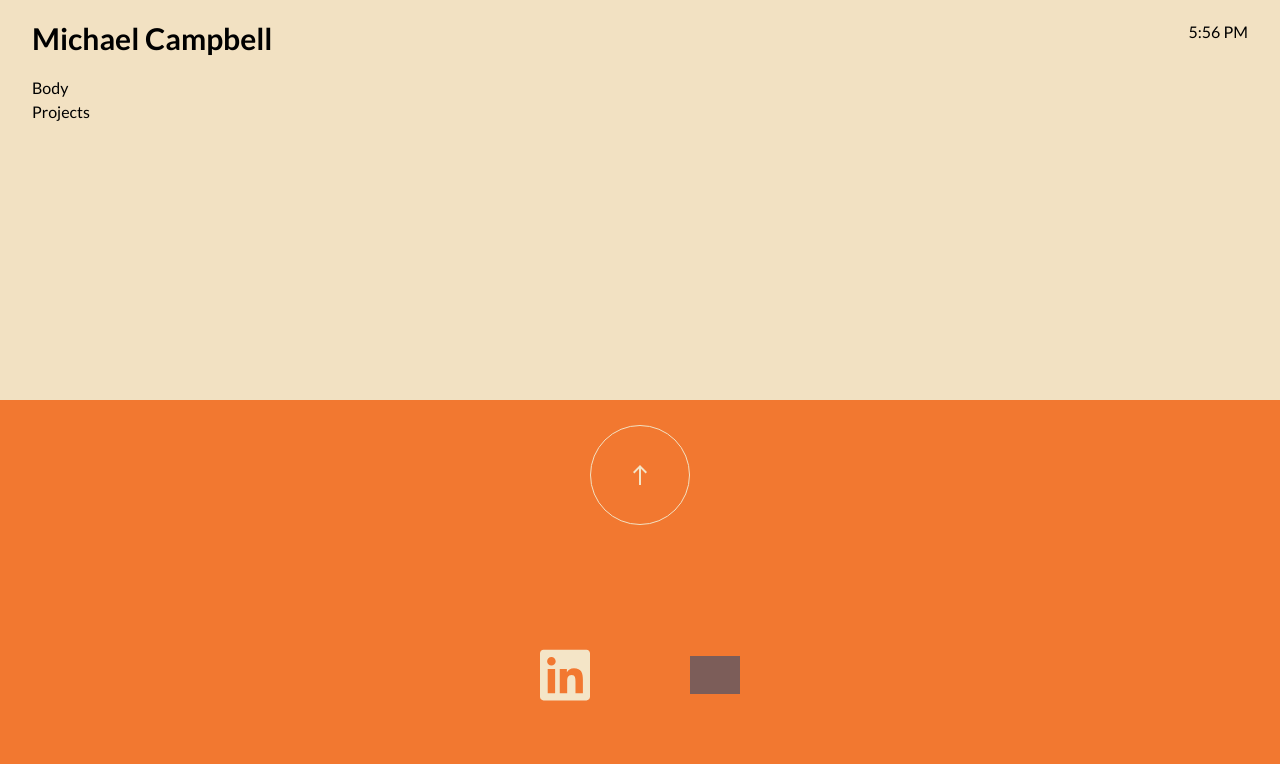
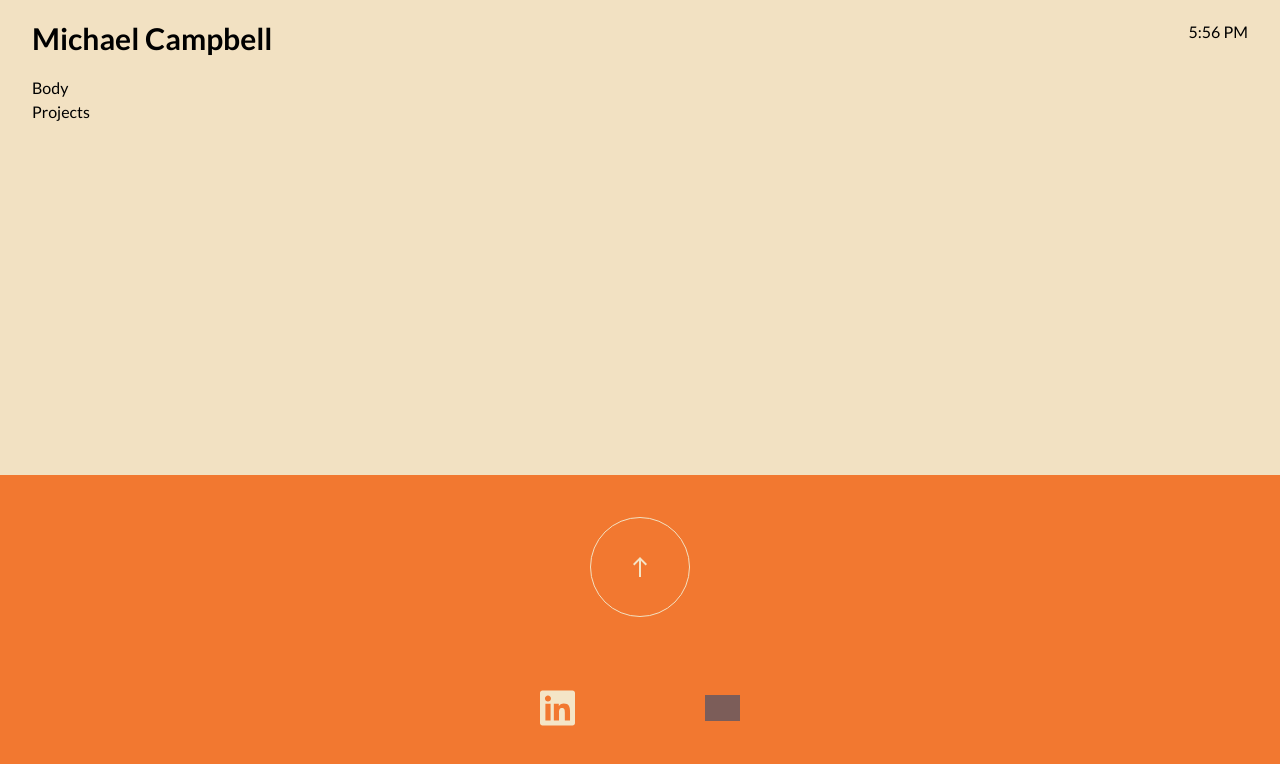
Before and after one commit to soupy96/portfolio-2024, a React (Vite) app: page / in a window 1280 px wide. Shown: the top 764 px of the page. Built offline with nearby package versions, Linux system fonts and the light colour scheme; grey boxes are pictures that could not be loaded.

Commit message:
finishing first draft of the footer

```diff
--- a/src/components/Footer.tsx
+++ b/src/components/Footer.tsx
@@ -33,16 +33,14 @@ const FooterBox = styled.div`
   bottom: 0;
   display: flex;
   flex-direction: column;
-  justify-content: center;
+  justify-content: space-evenly;
   align-items: center;
-  height: 400px;
+  height: 325px;
   background-color: #f27830;
-  /* background-color: #f3e1c2; */
 `;
 
 const BackToTop = styled.div`
   border-radius: 50%;
-  /* border: 1px #de813c solid; */
   border: 1px #f3e1c2 solid;
   width: 100px;
   height: 100px;
@@ -51,15 +49,13 @@ const BackToTop = styled.div`
   align-items: center;
   cursor: pointer;
   transition: background-color 0.5s;
-  margin-bottom: 50px;
 
   &:hover {
     background-color: #f3e1c2;
-    /* background-color: #de813c; */
   }
 
   &:hover .arrow {
-    /* wt pepo colour */
+    /* yt pepo colour */
     /* filter: invert(94%) sepia(6%) saturate(1080%) hue-rotate(345deg) brightness(95%) contrast(99%); */
     /* orange colour */
     filter: invert(82%) sepia(57%) saturate(4284%) hue-rotate(331deg)
@@ -70,7 +66,7 @@ const BackToTop = styled.div`
 const Arrow = styled.img`
   /* orange colour */
   /* filter: invert(82%) sepia(57%) saturate(4284%) hue-rotate(331deg) brightness(90%) contrast(92%); */
-  /* wt pepo colour */
+  /* yt pepo colour */
   filter: invert(99%) sepia(3%) saturate(3199%) hue-rotate(319deg)
     brightness(99%) contrast(93%);
   transition: filter 0.5s;
@@ -81,11 +77,11 @@ const Socials = styled.div`
   justify-content: space-between;
   align-items: center;
   width: 200px;
-  height: 200px;
+  height: 100px;
 `;
 
 const SocialImgs = styled.img`
-  width: 50px;
+  width: 35px;
   /* Dark Brown */
   /* filter: invert(10%) sepia(62%) saturate(965%) hue-rotate(321deg) brightness(102%) contrast(98%); */
   /* Orange */
@@ -94,7 +90,7 @@ const SocialImgs = styled.img`
   /* filter: invert(28%) sepia(22%) saturate(1346%) hue-rotate(346deg) brightness(98%) contrast(85%); */
   /* Green */
   /* filter: invert(39%) sepia(56%) saturate(1707%) hue-rotate(124deg) brightness(97%) contrast(92%); */
-  /* wt pepo colour */
+  /* yt pepo colour */
   filter: invert(99%) sepia(3%) saturate(3199%) hue-rotate(319deg)
     brightness(99%) contrast(93%);
 `;
```
